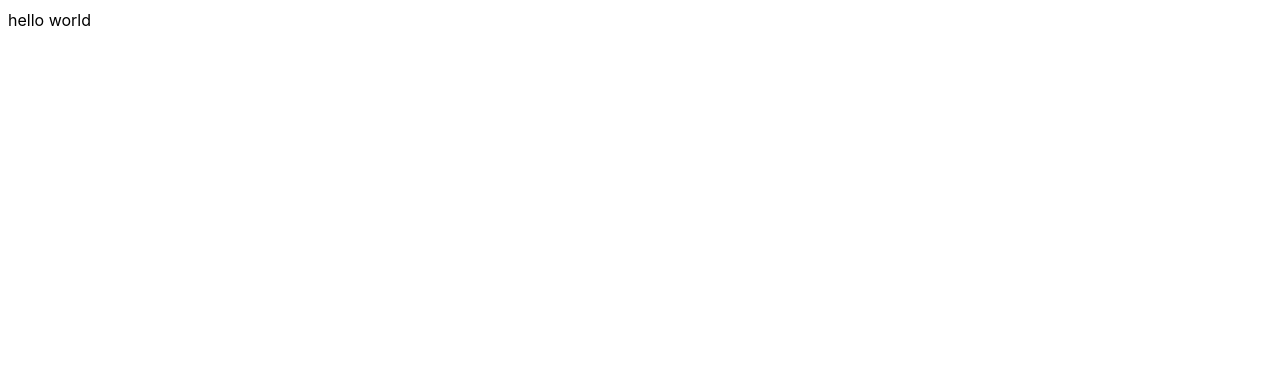
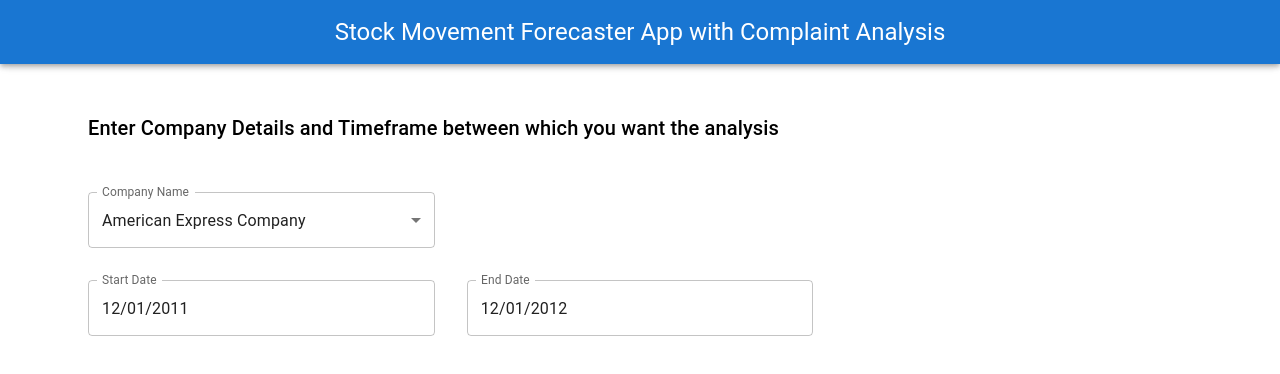
Before and after one commit to iambyt3z/stock-movement-forecaster-app, a React (Vite) app: page / in a window 1280 px wide. Shown: the top 374 px of the page. Built offline with nearby package versions, Linux system fonts and the light colour scheme.

Commit message:
Added input fields

```diff
--- a/package.json
+++ b/package.json
@@ -14,6 +14,8 @@
     "@emotion/styled": "^11.13.0",
     "@mui/material": "^6.1.7",
     "@mui/x-charts": "^7.22.2",
+    "@mui/x-date-pickers": "^7.22.2",
+    "moment": "^2.30.1",
     "react": "^18.3.1",
     "react-dom": "^18.3.1"
   },
--- a/src/App.tsx
+++ b/src/App.tsx
@@ -1,7 +1,15 @@
+import { Toolbar } from "@mui/material"
+import ApplicationBar from "./components/ApplicationBar"
+import MainContent from "./components/MainContent"
+
 function App() {
     return (
         <>
-            hello world
+            <ApplicationBar/>
+
+            <Toolbar id="space-creator"/>
+
+            <MainContent/>
         </>
     )
 }
--- /dev/null
+++ b/src/components/ApplicationBar.tsx
@@ -0,0 +1,20 @@
+import { AppBar, Toolbar, Typography } from "@mui/material";
+
+const ApplicationBar = () => {
+    return (
+        <AppBar>
+            <Toolbar>
+                <Typography
+                    variant="h5"
+                    component="div"
+                    textAlign="center"
+                    width="100%"
+                >
+                    Stock Movement Forecaster App with Complaint Analysis
+                </Typography>
+            </Toolbar>
+        </AppBar>
+    );
+}
+
+export default ApplicationBar;
--- /dev/null
+++ b/src/components/MainContent.tsx
@@ -0,0 +1,91 @@
+import { Box, FormControl, Grid2, InputLabel, MenuItem, Select, SelectChangeEvent, Typography } from "@mui/material"
+import { useState } from "react";
+import { companyEncodedValues, companyNameSelectFieldValues } from "../constants";
+import { DatePicker } from "@mui/x-date-pickers";
+import moment, { Moment } from "moment";
+import { CompanyNameValue } from "../interfaces";
+
+const MainContent = () => {
+    const [company, setCompany] = useState(companyNameSelectFieldValues[0].value);
+    const [companyEncodedValue, setCompanyEncodedValue] = useState(0);
+    const [startDate, setStartDate] = useState<Moment | null>(moment('2011-12-01'));
+    const [endDate, setEndDate] = useState<Moment | null>(moment('2012-12-01'));
+
+    console.log(company, companyEncodedValue, startDate, endDate);
+
+    return (
+        <Box px={10} pt={5}>
+            <Grid2 container spacing={4}>
+                <Grid2 size={12} mb={2}>
+                    <Typography variant="h6">
+                        Enter Company Details and Timeframe between which you want the analysis
+                    </Typography>
+                </Grid2>
+
+                <Grid2 size={4}>
+                    <FormControl fullWidth>
+                        <InputLabel>
+                            Company Name
+                        </InputLabel>
+
+                        <Select
+                            value={company}
+                            label="Company Name"
+                            onChange={(event: SelectChangeEvent) => {
+                                const newValue: CompanyNameValue = event.target.value as CompanyNameValue
+                                setCompany(newValue);
+                                setCompanyEncodedValue(companyEncodedValues.get(newValue) as number)
+                            }}
+                        >
+                            {
+                                companyNameSelectFieldValues.map((fieldValue) => {
+                                    return (
+                                        <MenuItem value={fieldValue.value}>
+                                            {fieldValue.label}
+                                        </MenuItem>
+                                    );
+                                })
+                            }
+                        </Select>
+                    </FormControl>
+                </Grid2>
+
+                <Grid2 size={8}>
+                    <></>
+                </Grid2>
+
+                <Grid2 size={4}>
+                    <DatePicker
+                        label="Start Date"
+                        value={startDate}
+                        onChange={(newValue) => setStartDate(newValue)}
+                        minDate={moment('2011-12-01')}
+                        maxDate={moment('2024-10-29')}
+                        slotProps={{
+                            "textField": {
+                                "fullWidth": true
+                            }
+                        }}
+                    />
+                </Grid2>
+
+                <Grid2 size={4}>
+                    <DatePicker
+                        label="End Date"
+                        value={endDate}
+                        onChange={(newValue) => setEndDate(newValue)}
+                        minDate={moment('2011-12-01')}
+                        maxDate={moment('2024-10-29')}
+                        slotProps={{
+                            "textField": {
+                                "fullWidth": true
+                            }
+                        }}
+                    />
+                </Grid2>
+            </Grid2>
+        </Box>
+    );
+}
+
+export default MainContent;
--- /dev/null
+++ b/src/constants/index.ts
@@ -0,0 +1,57 @@
+import { EncodedCompanyValueMap, SelectFeildItem } from "../interfaces";
+
+export const companyNameSelectFieldValues: SelectFeildItem[] = [
+    {
+        "label": "American Express Company",
+        "value": "AMERICAN EXPRESS COMPANY",
+    },
+    {
+        "label": "Bank of America",
+        "value": "BANK OF AMERICA, NATIONAL ASSOCIATION",
+    },
+    {
+        "label": "Capital One",
+        "value": "CAPITAL ONE FINANCIAL CORPORATION",
+    },
+    {
+        "label": "Citibank",
+        "value": "CITIBANK, N.A.",
+    },
+    {
+        "label": "Discover Bank",
+        "value": "DISCOVER BANK",
+    },
+    {
+        "label": "JP Morgan & Chase",
+        "value": "JPMORGAN CHASE & CO.",
+    },
+    {
+        "label": "Navient Solutions",
+        "value": "Navient Solutions, LLC.",
+    },
+    {
+        "label": "Synchrony Financial",
+        "value": "SYNCHRONY FINANCIAL",
+    },
+    {
+        "label": "U.S. Bancorp",
+        "value": "U.S. BANCORP",
+    },
+    {
+        "label": "Wells Fargo",
+        "value": "WELLS FARGO & COMPANY",
+    },
+];
+
+export const companyEncodedValues: EncodedCompanyValueMap = new Map([
+    ["AMERICAN EXPRESS COMPANY", 0],
+    ["BANK OF AMERICA, NATIONAL ASSOCIATION", 1],
+    ["CAPITAL ONE FINANCIAL CORPORATION", 2],
+    ["CITIBANK, N.A.", 3],
+    ["DISCOVER BANK", 4],
+    ["JPMORGAN CHASE & CO.", 5],
+    ["Navient Solutions, LLC.", 6],
+    ["SYNCHRONY FINANCIAL", 7],
+    ["U.S. BANCORP", 8],
+    ["WELLS FARGO & COMPANY", 9],
+]);
--- /dev/null
+++ b/src/interfaces/index.ts
@@ -0,0 +1,18 @@
+export type CompanyNameValue =
+    | "AMERICAN EXPRESS COMPANY"
+    | "BANK OF AMERICA, NATIONAL ASSOCIATION"
+    | "CAPITAL ONE FINANCIAL CORPORATION"
+    | "CITIBANK, N.A."
+    | "DISCOVER BANK"
+    | "JPMORGAN CHASE & CO."
+    | "Navient Solutions, LLC."
+    | "SYNCHRONY FINANCIAL"
+    | "U.S. BANCORP"
+    | "WELLS FARGO & COMPANY";
+
+export interface SelectFeildItem {
+    label: string;
+    value: CompanyNameValue;
+}
+
+export type EncodedCompanyValueMap = Map<CompanyNameValue, number>;
--- a/src/main.tsx
+++ b/src/main.tsx
@@ -1,10 +1,14 @@
+import './index.css'
+import App from './App.tsx'
+import { AdapterMoment } from '@mui/x-date-pickers/AdapterMoment';
+import { LocalizationProvider } from '@mui/x-date-pickers';
 import { StrictMode } from 'react'
 import { createRoot } from 'react-dom/client'
-import './index.css'
-import App from './App.tsx'
 
 createRoot(document.getElementById('root')!).render(
     <StrictMode>
-        <App />
+        <LocalizationProvider dateAdapter={AdapterMoment}>
+            <App />
+        </LocalizationProvider>
     </StrictMode>,
 )
```
Also changed, not shown: 1 other file (tests, documents, lock files or other folders).
